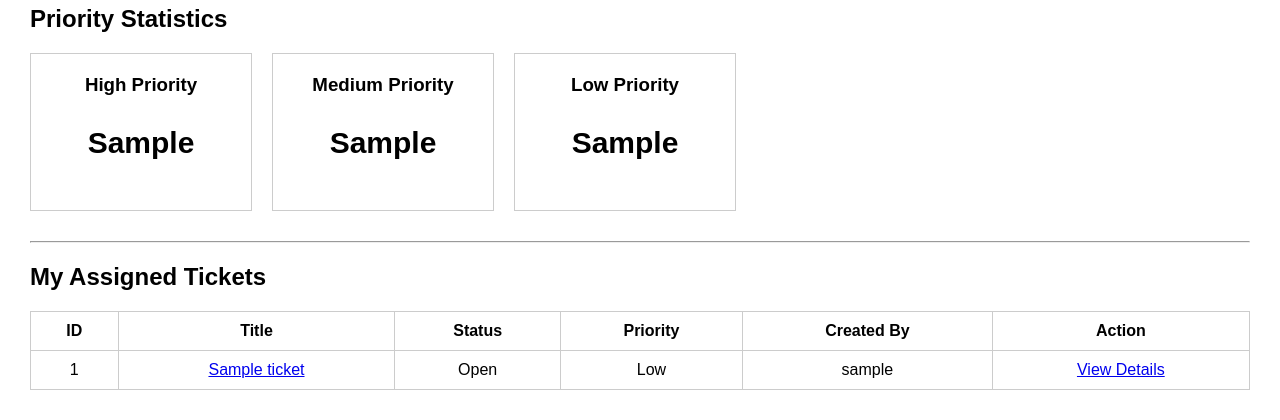
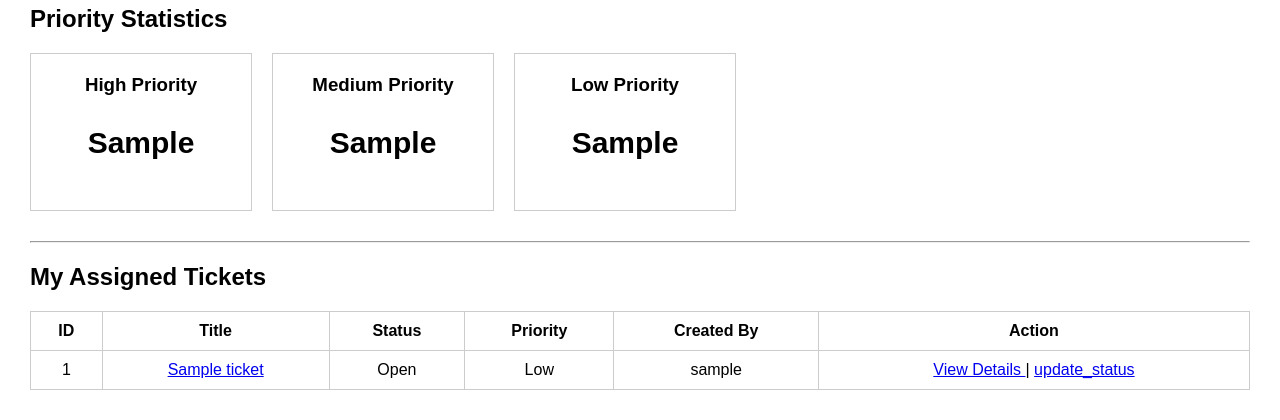
Before and after one commit to KotaPranay/IT-HelpDesk-Ticket-Management-System, a Django app: template tickets/templates/engineer_dashboard.html in a window 1280 px wide. Shown: the part 431-851 px from the top of the page. Run offline with Django 5.2, Linux system fonts and the light colour scheme; tables that the repository leaves empty hold one stand-in row (values such as "Sample post"); the template is opened without the code that fills it: values that come from a table or form of the project are taken from there, most other values are stand-ins (such as "Sample title", 1, 10 or a date in 2020).

Commit message:
Add update status action to engineer dashboard

```diff
--- a/tickets/templates/engineer_dashboard.html
+++ b/tickets/templates/engineer_dashboard.html
@@ -301,6 +301,12 @@
             <a href="{% url 'ticket_details' ticket.id %}">
                 View Details
             </a>
+
+            |
+
+            <a href="{% url 'update_status' ticket.id %}">
+                update_status
+            </a>
         </td>
     </tr>
 
```
